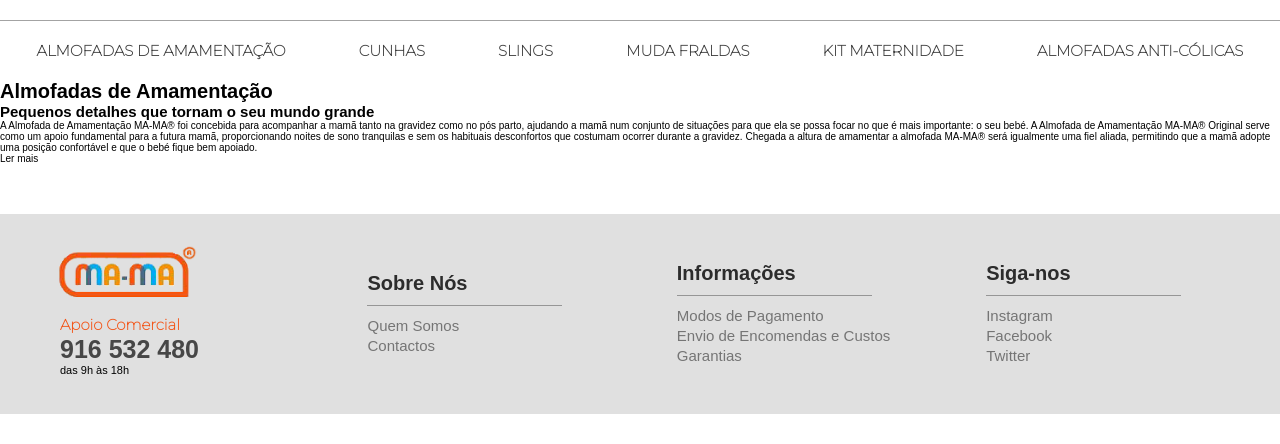
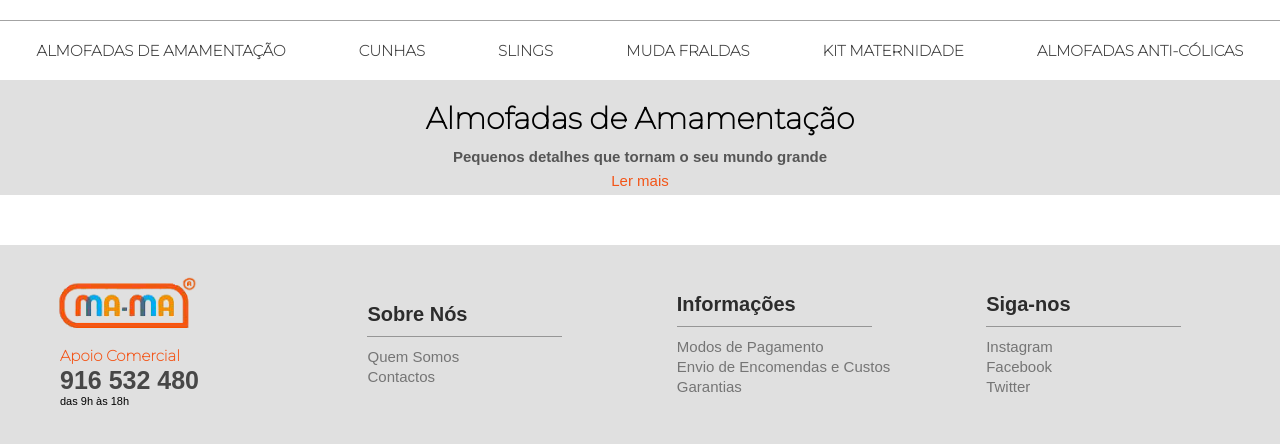
Before and after one commit to ntb-arenas/vinoarenas, a PHP site: page /almofadasAma.html in a window 1280 px wide. Shown: the part 80-524 px from the top of the page. Run offline with PHP 8.4, Linux system fonts and the light colour scheme.

Commit message:
added stuff

```diff
--- a/almofadasAma.html
+++ b/almofadasAma.html
@@ -51,21 +51,22 @@
         <div class="content-wrapper">
             <div class="div-contents">
                 <h1>Almofadas de Amamentação</h1>
-                <h2>Pequenos detalhes que tornam o seu mundo grande</h2>
+                <h2><b>Pequenos detalhes que tornam o seu mundo grande</b></h2>
 
                 <p>
                     <span class="desc__read-more">
                         A Almofada de Amamentação MA-MA® foi concebida para acompanhar a mamã tanto na gravidez como no
                         pós
                         parto,
-                        ajudando a mamã num conjunto de situações para que ela se possa focar no que é mais importante:
+                        ajudando <br> a mamã num conjunto de situações para que ela se possa focar no que é mais
+                        importante:
                         o
-                        seu bebé.
+                        seu bebé. <br> <br>
                         A Almofada de Amamentação MA-MA® Original serve como um apoio fundamental para a futura
                         mamã, proporcionando noites de sono tranquilas e sem os habituais desconfortos que costumam
                         ocorrer
                         durante a
-                        gravidez. Chegada a altura de amamentar a almofada MA-MA® será igualmente uma fiel aliada,
+                        gravidez. <br> Chegada a altura de amamentar a almofada MA-MA® será igualmente uma fiel aliada,
                         permitindo que a
                         mamã adopte uma posição confortável e que o bebé fique bem apoiado.
                     </span>
@@ -130,6 +131,8 @@
         </footer>
         <!--Footer section ends here-->
     </main>
+
+    <script src="script.js"></script>
 </body>
 
 </html>
--- a/css/almofadasAma.css
+++ b/css/almofadasAma.css
@@ -1,6 +1,50 @@
 .content-wrapper {
     display: flex;
-    align-items: center;
-    gap: 1геm;
-    flex-wrap: wгар;
+    justify-content: center;
+    text-align: center;
+    background: rgb(224, 224, 224);
 }
+
+.content-wrapper .div-contents h1 {
+    font-family: 'Montserrat', sans-serif;
+    font-size: 3rem;
+    margin-top: 20px;
+}
+
+.content-wrapper .div-contents h2 {
+    font-family: 'Montserrat', sans-serif;
+    font-size: 1.5rem;
+    margin-top: 10px;
+    color: rgb(85, 85, 85);
+}
+
+.desc__read-more {
+    display: block;
+    opacity: 0;
+    height: 0;
+    transition: all 0.5s;
+    font-size: 1.3rem;
+    color: rgb(85, 85, 85);
+}
+
+.desc__read-more--open {
+    display: block;
+    opacity: 1;
+    height: 8rem;
+    padding-top: 10px;
+}
+
+.read-more-btn {
+    display: inline-block;
+    padding: 0.6rem 1.5rem;
+    font-size: 1.5rem;
+    position: relative;
+    z-index: 1;
+    transition: all 0.5s;
+    cursor: pointer;
+    color: #f35518;
+}
+
+.read-more-btn:hover {
+    transform: translateY(-3px);
+}
--- a/css/style.css
+++ b/css/style.css
@@ -336,10 +336,6 @@
 /**FOOTER ENDS HERE**/
 
 
-
-
-
-
 @media (max-width: 1290px){
     .titleDiv{
         font-size: 2.3rem;
--- /dev/null
+++ b/script.js
@@ -0,0 +1,24 @@
+const btn = document
+    .querySelector('.read-more-btn');
+
+const text = document
+    .querySelector('.content-wrapper');
+
+const contentWrapper = document
+    .querySelector('.content-wrapper');
+
+contentWrapper
+    .addEventListener('click', e => {
+        const current = e.target;
+
+        const isReadMoreBtn = current.className.includes('read-more-btn');
+
+        if (!isReadMoreBtn)
+            return;
+
+        const currentText = e.target.parentNode.querySelector('.desc__read-more');
+
+        currentText.classList.toggle('desc__read-more--open');
+
+        current.textContent = current.textContent.includes('Ler mains') ? 'Ler menos' : 'Ler mais';
+    });
```
